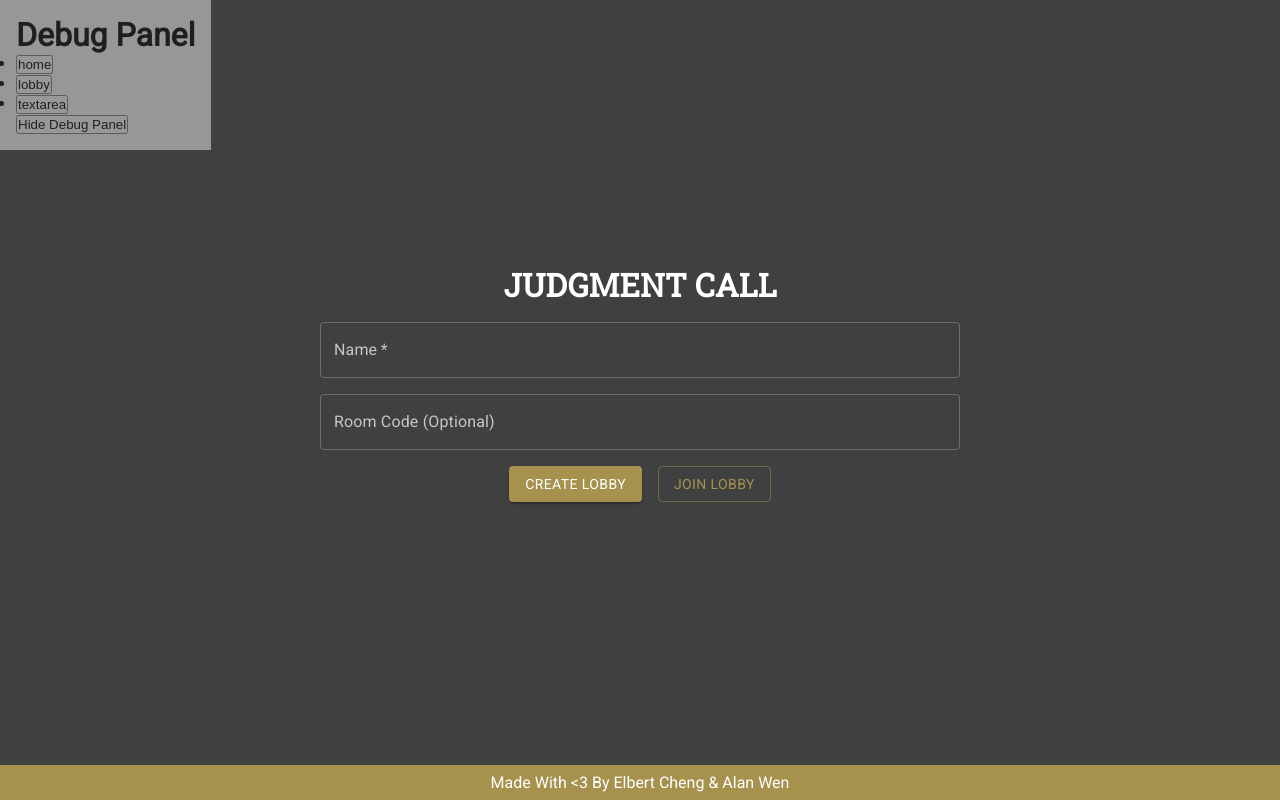
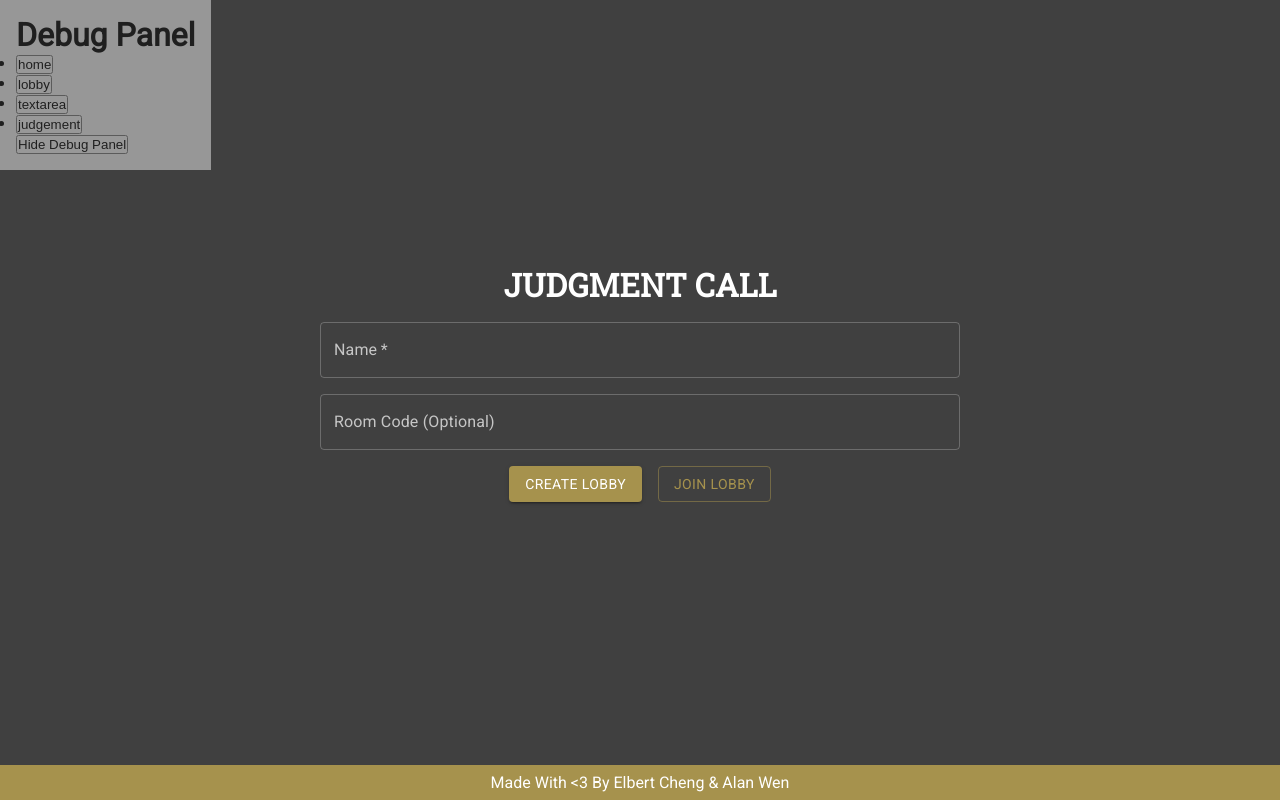
Before and after one commit to treblenaX/judgment-call-client, a React (Create React App) app: page / in a window 1280 px wide. Built offline with nearby package versions, Linux system fonts and the light colour scheme.

Commit message:
judgement page

```diff
--- a/src/components/App.js
+++ b/src/components/App.js
@@ -4,6 +4,7 @@ import DebugMenu from './DebugMenu';
 import Home from './Home';
 import Lobby from './Lobby';
 import TextAreaModule from './TextAreaModule';
+import Judgement from './Judgement';
 import {ToastContainer, toast} from 'react-toastify';
 import 'react-toastify/dist/ReactToastify.css';
 import React, { useState, useEffect } from 'react';
@@ -44,6 +45,8 @@ function App() {
                 />;
       case 'textarea':
         return <TextAreaModule />;
+      case 'judgement':
+        return <Judgement />;
       default:
         return <>404: No such page {pageId}</>;
     }
--- a/src/components/DebugMenu.js
+++ b/src/components/DebugMenu.js
@@ -1,6 +1,6 @@
 import '../styles/DebugMenu.scss'
 
-const PAGE_IDS = ['home', 'lobby', 'textarea'];
+const PAGE_IDS = ['home', 'lobby', 'textarea', 'judgement'];
 
 function DebugMenu(props) {
     const onHideDebug = () => {
--- /dev/null
+++ b/src/components/Judgement.js
@@ -0,0 +1,23 @@
+import '../styles/Judgement.scss';
+import PageContainer from "./PageContainer"
+import Header from "./Header"
+import TextAreaModule from "./TextAreaModule";
+import Stack from '@mui/material/Stack';
+
+function Judgement(props) {
+    const submitCallback = (data) => {
+        console.log(data);
+    }
+
+    return (
+        <PageContainer>
+            <Stack spacing={2} direction='column'>
+                <Header title='JUDGEMENT' />
+                <h3>What would you do?</h3>
+                <TextAreaModule submitCallback={submitCallback} label='Enter your thoughts...' />
+            </Stack>
+        </PageContainer>
+    )
+}
+
+export default Judgement;
--- /dev/null
+++ b/src/styles/Judgement.scss
@@ -0,0 +1,4 @@
+h3 {
+    text-align: center;
+    font-family: 'Roboto Slab', sans-serif;
+}
```
